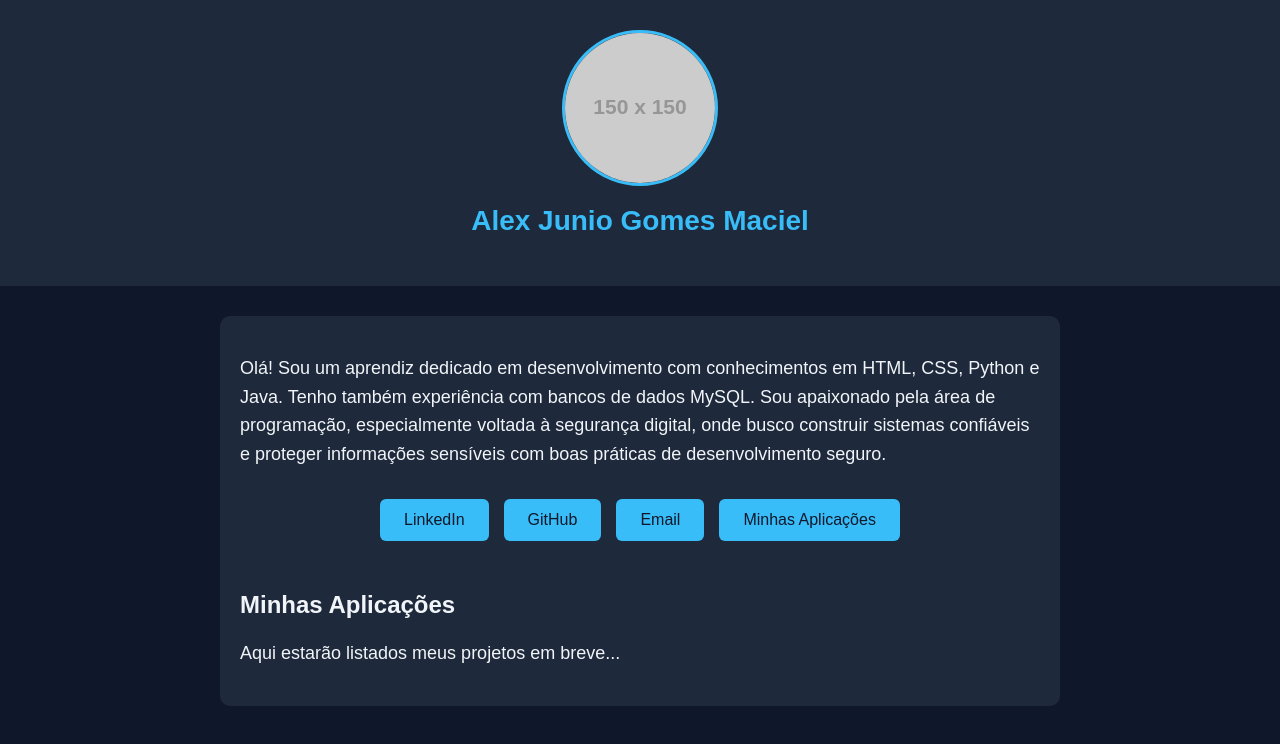
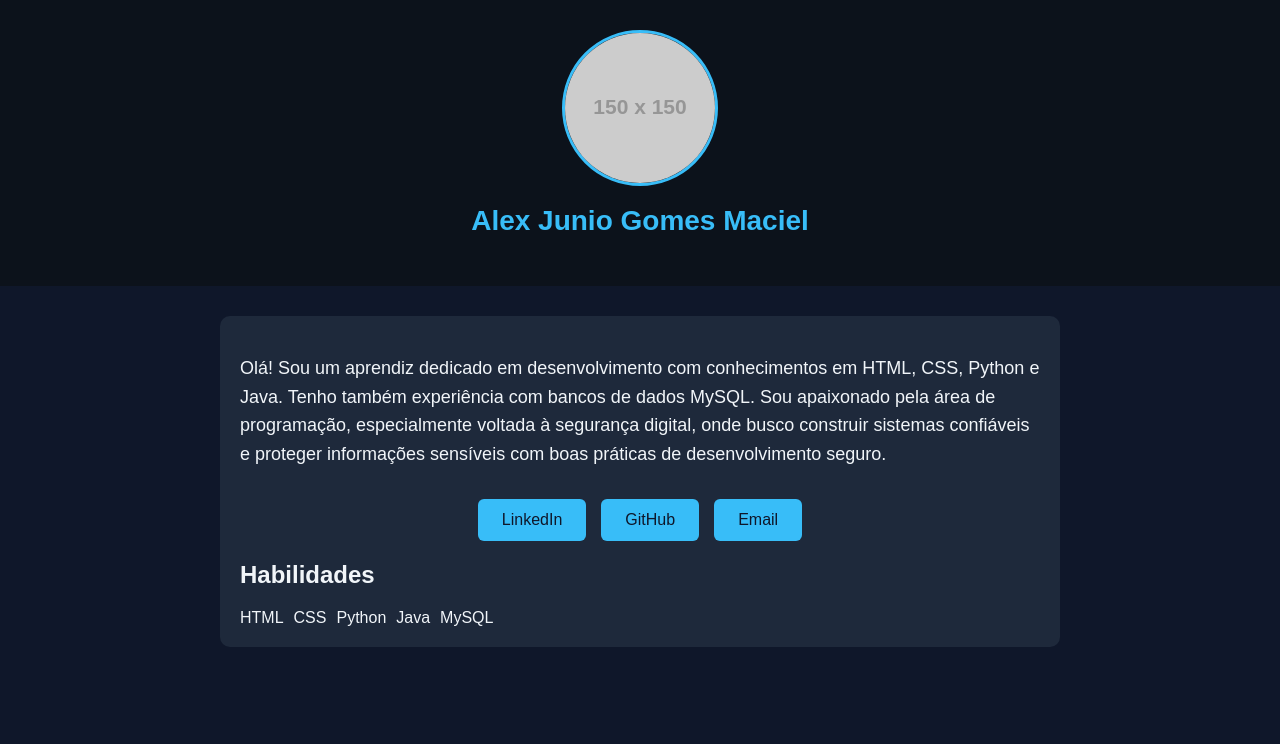
Before and after one commit to junio-xxv/Apresenta-o, a plain HTML site: page index.html in a window 1280 px wide. Drawn offline with Linux system fonts and the light colour scheme; placeholder pictures from the web are drawn by us.

Commit message:
atulalização do site de apresentação

```diff
--- a/index.html
+++ b/index.html
@@ -25,14 +25,16 @@
       <a href="https://www.linkedin.com/in/seu-perfil" class="btn" target="_blank">LinkedIn</a>
       <a href="https://github.com/seu-usuario" class="btn" target="_blank">GitHub</a>
       <a href="mailto:seuemail@example.com" class="btn">Email</a>
-      <a href="#aplicacoes" class="btn">Minhas Aplicações</a>
     </div>
 
-    <!-- Seção fictícia de aplicações -->
-    <section id="aplicacoes" style="margin-top: 50px;">
-      <h2>Minhas Aplicações</h2>
-      <p>Aqui estarão listados meus projetos em breve...</p>
-    </section>
+      <h2>Habilidades</h2>
+      <ul>
+        <li>HTML</li>
+        <li>CSS</li>
+        <li>Python</li>
+        <li>Java</li>
+        <li>MySQL</li>
+      </ul>
   </main>
 </body>
 </html>
--- a/style.css
+++ b/style.css
@@ -1,4 +1,4 @@
-/* style.css */
+/* tyle.css */
 body {
     font-family: Arial, sans-serif;
     background-color: #0f172a;
@@ -6,26 +6,22 @@
     margin: 0;
     padding: 0;
 }
-
 header {
     text-align: center;
-      background-color: #1e293b;
+    background-color: #0c121b;
     padding: 30px 20px;
 }
-
 header img {
     width: 150px;
     height: 150px;
     border-radius: 50%;
     border: 3px solid #38bdf8;
 }
-
 h1 {
     margin-top: 15px;
     font-size: 28px;
     color: #38bdf8;
 }
-
 main {
     max-width: 800px;
     margin: 30px auto;
@@ -33,7 +29,6 @@
     background-color: #1e293b;
     border-radius: 10px;
 }
-
 p {
     font-size: 18px;
     line-height: 1.6;
@@ -61,3 +56,10 @@
 .btn:hover {
     background-color: #0ea5e9;
     }
+ul {
+    display: flex;
+    list-style: none;
+    padding: 0;
+    margin: 0;
+    gap: 10px;
+    }
```
Lines whose indentation alone changed are shown as unchanged.
